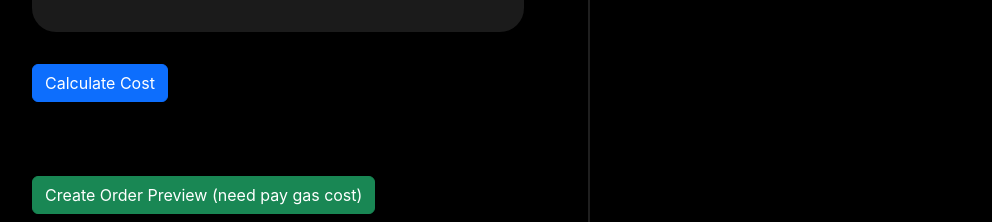
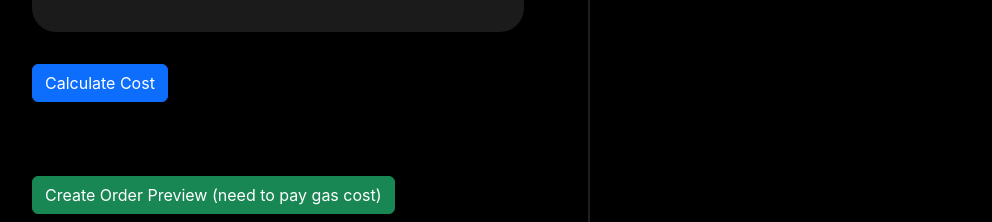
Before and after one commit to Bahen-Network/Bahen-Client, a React (Create React App) app in the folder client/: page /create-order in a window 1280 px wide. Both pictures are taken after typing "Sample" into the empty fields and a click on the button "Calculate Cost". Shown: the part 849-1071 px from the top of the page, without its empty margins (50-1042 px from the left). Built offline with nearby package versions, Linux system fonts and the light colour scheme; no server answers; what @azure/storage-blob, wagmi would draw is missing.

Commit message:
remove unused logs

```diff
--- a/client/src/components/CreateOrder.js
+++ b/client/src/components/CreateOrder.js
@@ -24,11 +24,8 @@ const CreateOrder = ({ onUpload }) => {
   const [orderLevel, setOrderLevel] = useState(1);
   const [loading, setLoading] = useState(false);
 
-  const handleLevelChange = (e) => setOrderLevel(e.target.value);
-
   const handleSubmit = async (e) => {
     e.preventDefault();
-    console.log(`User address  CreateOrder: ${address}  folder: ${folderUrl}, requiredPower:${requiredPower}`);
     if (requiredPower !== null) {
       const orderId = await createOrderPreview(
         folderUrl,
@@ -146,7 +143,6 @@ const CreateOrder = ({ onUpload }) => {
             />
           </div>
         </Section>
-        </form>
         <Section title="Pretrain Settings">
           <div
             style={{
@@ -217,7 +213,6 @@ const CreateOrder = ({ onUpload }) => {
           style={{ display: 'flex', justifyContent: 'flex-end', marginTop: 32 }}
         >
         </div>
-        <form onSubmit={handleSubmit}>
           <button
             type="button"
             className="btn btn-primary mb-3"
@@ -240,7 +235,7 @@ const CreateOrder = ({ onUpload }) => {
               <p>Required Power: {requiredPower} (wei)</p>
               <br />
               <button type="submit" className="btn btn-success">
-                Create Order Preview (need pay gas cost)
+                Create Order Preview (need to pay gas cost)
               </button>
             </>
           )}
```
